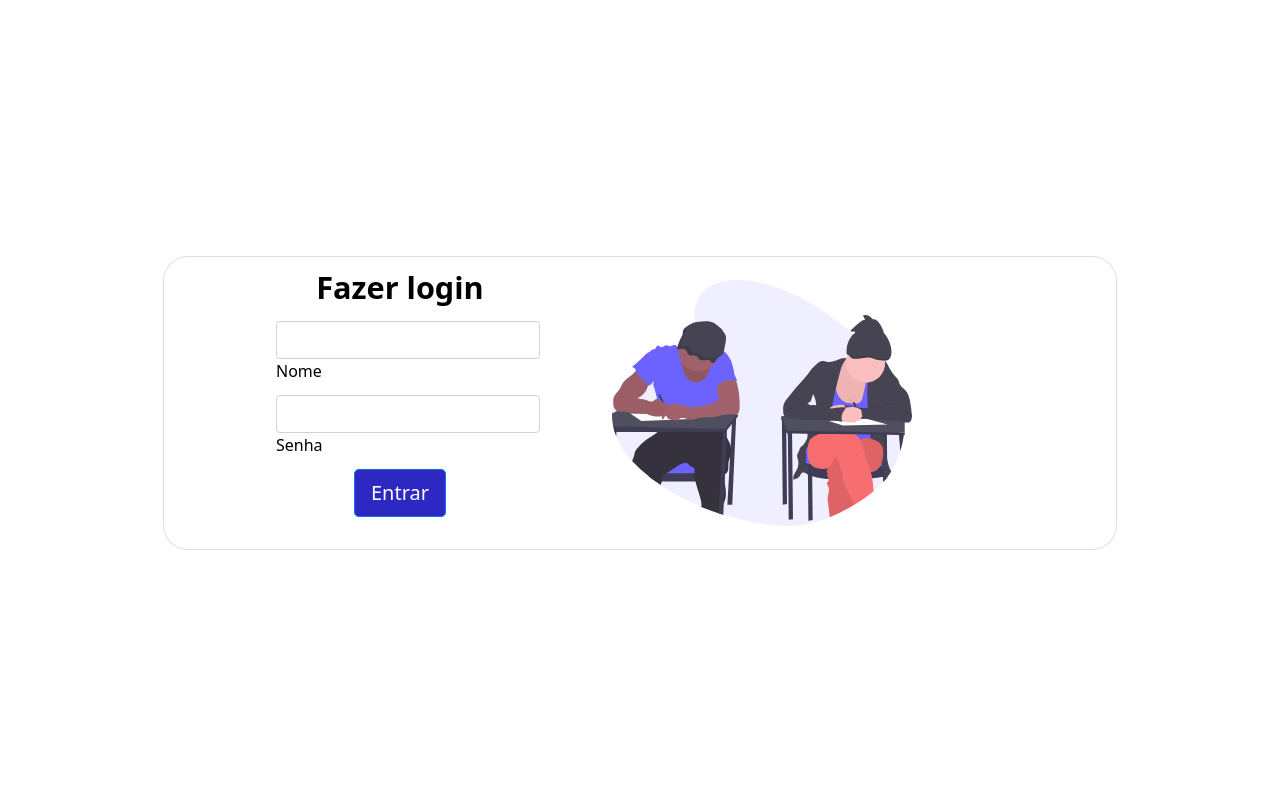
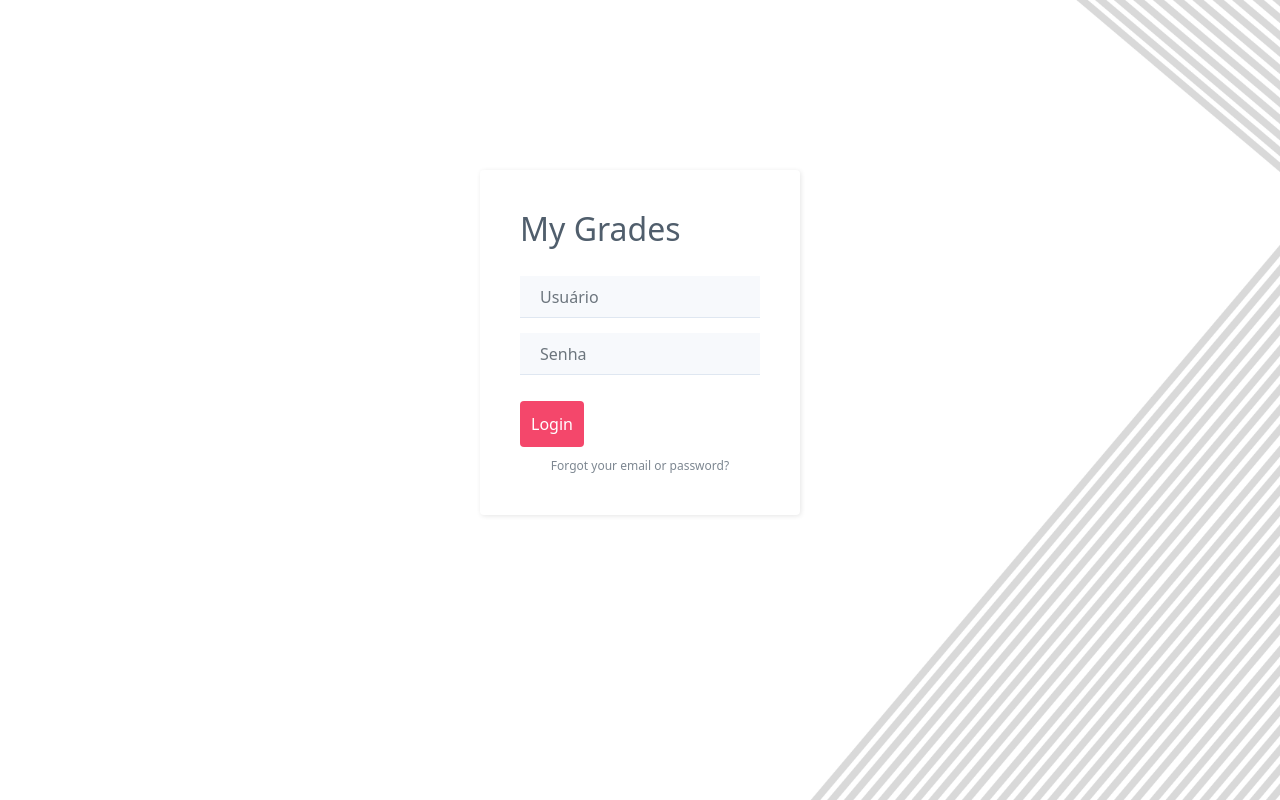
Before and after one commit to Klinsman21/myGrades, a Django app: page /accounts/login/ in a window 1280 px wide. Run offline with Django 4.2, Linux system fonts and the light colour scheme.

Commit message:
atualizando a tela de login e definindo o field matricula como entrada de login

```diff
--- a/my_grades_project/my_grades/urls.py
+++ b/my_grades_project/my_grades/urls.py
@@ -1,9 +1,10 @@
-from django.urls import path
+from django.urls import path, include
+from django.contrib.auth import views
 
 from .views import *
 
 urlpatterns = [
-    path('', HomePageView.as_view(), name='home'),
+    path('', views.LoginView.as_view(), name='home'),
     path('cadastro', Cadastro.as_view(), name='cadastro'),
 
     path('editar/<pk>/', DadosUpdate.as_view(), name='editar-campo'),
--- a/my_grades_project/my_grades_project/urls.py
+++ b/my_grades_project/my_grades_project/urls.py
@@ -1,11 +1,11 @@
 from django.contrib import admin
 from django.urls import path, include
 from my_grades import views
-
+from django.contrib.auth.views import LoginView
 admin.site.site_header = 'Adiministração do My Grades'
 
 urlpatterns = [
-    path('home', views.HomePageView.as_view(), name='home'),
+    path('home', LoginView.as_view(), name='home'),
     path('', include('my_grades.urls')),
     path('admin/', admin.site.urls),
     path('accounts/', include('django.contrib.auth.urls')),
--- /dev/null
+++ b/my_grades_project/static/css/login.css
@@ -0,0 +1,69 @@
+.login-clean {
+    margin-top: 90px;
+    background: transparent;
+    padding:80px 0;
+  }
+
+  .login-clean form {
+    max-width:320px;
+    width:90%;
+    margin:0 auto;
+    background-color:#ffffff;
+    padding:40px;
+    border-radius:4px;
+    color:#505e6c;
+    box-shadow:1px 1px 5px rgba(0,0,0,0.1);
+  }
+
+  .login-clean .illustration {
+    text-align:center;
+    padding:0 0 20px;
+    font-size:100px;
+    color:rgb(244,71,107);
+  }
+
+  .login-clean form .form-control {
+    background:#f7f9fc;
+    border:none;
+    border-bottom:1px solid #dfe7f1;
+    border-radius:0;
+    box-shadow:none;
+    outline:none;
+    color:inherit;
+    text-indent:8px;
+    height:42px;
+  }
+
+  .login-clean form .btn-primary {
+    background:#f4476b;
+    border:none;
+    border-radius:4px;
+    padding:11px;
+    box-shadow:none;
+    margin-top:26px;
+    text-shadow:none;
+    outline:none !important;
+  }
+
+  .login-clean form .btn-primary:hover, .login-clean form .btn-primary:active {
+    background:#eb3b60;
+  }
+
+  .login-clean form .btn-primary:active {
+    transform:translateY(1px);
+  }
+
+  .login-clean form .forgot {
+    display:block;
+    margin-top: 10px;
+    text-align:center;
+    font-size:12px;
+    color:#6f7a85;
+    opacity:0.9;
+    text-decoration:none;
+  }
+
+  .login-clean form .forgot:hover, .login-clean form .forgot:active {
+    opacity:1;
+    text-decoration:none;
+  }
--- a/my_grades_project/templates/base.html
+++ b/my_grades_project/templates/base.html
@@ -7,6 +7,7 @@
     <meta name="viewport" content="width=device-width, initial-scale=1.0">
     <link href="https://cdn.jsdelivr.net/npm/bootstrap@5.1.3/dist/css/bootstrap.min.css" rel="stylesheet" integrity="sha384-1BmE4kWBq78iYhFldvKuhfTAU6auU8tT94WrHftjDbrCEXSU1oBoqyl2QvZ6jIW3" crossorigin="anonymous">
     <link rel="stylesheet" href="{%  static 'css/home.css' %}">
+    <link rel="stylesheet" href="{%  static 'css/login.css' %}">
     <title>Sistema de notas</title>
 </head>
 
--- a/my_grades_project/templates/home.html
+++ b/my_grades_project/templates/home.html
@@ -14,11 +14,11 @@
 <div class="campo">
     <h1 id="title">My grades</h1><br>
     <a style="text-decoration: none;" href="/cadastro">
-        <button class="btn btn-success" id="buttonCadastro">Cadastra-se</button>
+        <button class="btn btn-success" id="buttonCadastro">Sou Aluno</button>
     </a>
 
     <a style="text-decoration: none;" href="accounts/login">
-        <button class="btn btn-primary" id="buttonLogin">Fazer login</button>
+        <button class="btn btn-primary" id="buttonLogin">Sou Professor</button>
     </a>
 </div>
 
--- a/my_grades_project/templates/registration/login.html
+++ b/my_grades_project/templates/registration/login.html
@@ -3,25 +3,26 @@
 {% block body %}
 
 <style>
-    html, body {
+    html,
+    body {
         margin: 0;
         height: 100%;
         overflow: hidden;
         background-color: white;
-        }
+    }
 </style>
 
 {% if form.errors %}
-    <script>
-        alert('Esse usuário não está cadastrado')
-    </script>
+<script>
+    alert('Esse usuário não está cadastrado')
+</script>
 {% endif %}
 
 {% if user.is_authenticated %}
-    <p>{{ user.id }}</p>
+<p>{{ user.id }}</p>
 {% endif %}
 
-<div class="row d-flex justify-content-center align-items-center h-100" style=" margin-top: 3px;">
+<!-- <div class="row d-flex justify-content-center align-items-center h-100" style=" margin-top: 3px;">
     <div class="col-lg-3 col-xl-9">
         <div class="card text-black" style="border-radius: 25px;">
             <div class="card-body p-md-2">
@@ -65,6 +66,42 @@
             </div>
         </div>
     </div>
+</div> -->
+
+
+<style>
+    body {
+        background-image: url("{% static 'imagens/tela Inicial.png' %}");
+        background-position: center;
+        background-repeat: no-repeat;
+        background-size: cover;
+        background-attachment: fixed;
+    }
+</style>
+
+<!-- <div class="campo">
+    <h1 id="title">My grades</h1><br>
+    <a style="text-decoration: none;" href="/cadastro">
+        <button class="btn btn-success" id="buttonCadastro">Sou Aluno</button>
+    </a>
+
+    <a style="text-decoration: none;" href="accounts/login">
+        <button class="btn btn-primary" id="buttonLogin">Sou Professor</button>
+    </a>
+</div> -->
+
+<div class="login-clean">
+    <form method="post">
+        <h2 class="sr-only">My Grades</h2>
+        <div class="illustration"><i class="icon ion-ios-navigate"></i></div>
+        <div style="margin-bottom: 15px;" class="form-group"><input class="form-control" required name="username" type="text" id="id_username" placeholder="Usuário"></div>
+        <div class="form-group"><input class="form-control" name="password" type="password" id="id_password" placeholder="Senha">
+        </div>
+        <div class="form-group">
+            <button class="btn btn-primary btn-block" type="submit">Login</button>
+        </div>
+        <a href="#" class="forgot">Forgot your email or password?</a>
+    </form>
 </div>
 
 
```
Also changed, not shown: my_grades_project/my_grades/models.py (+8 -2 lines), my_grades_project/my_grades/migrations/0002_remove_usuario_usename.py (added), my_grades_project/my_grades/migrations/0003_alter_usuario_matricula.py (added), my_grades_project/my_grades/migrations/0004_usuario_usename_alter_usuario_matricula.py (added), my_grades_project/my_grades/migrations/0005_alter_usuario_usename.py (added), my_grades_project/my_grades/migrations/0006_alter_usuario_matricula.py (added), my_grades_project/my_grades/migrations/0007_alter_usuario_matricula.py (added), my_grades_project/my_grades/migrations/0008_alter_usuario_matricula.py (added), my_grades_project/my_grades/migrations/0009_alter_usuario_matricula.py (added), my_grades_project/my_grades/migrations/0010_alter_usuario_matricula_alter_usuario_usename.py (added), my_grades_project/my_grades/migrations/0011_remove_usuario_usename_alter_usuario_username.py (added).
